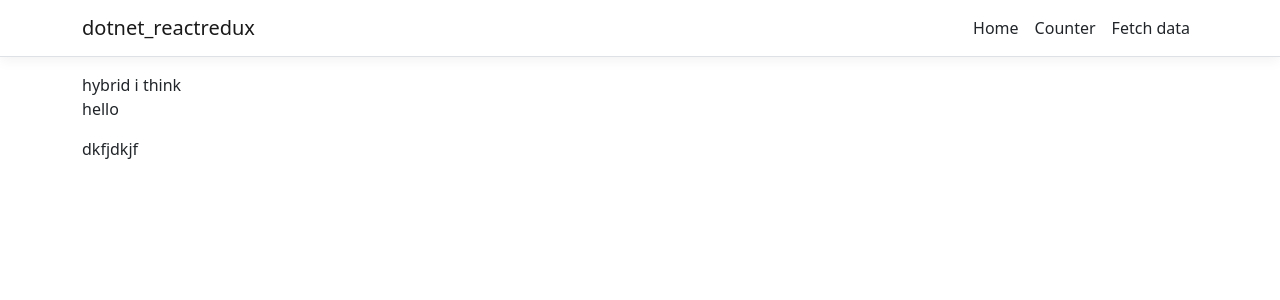
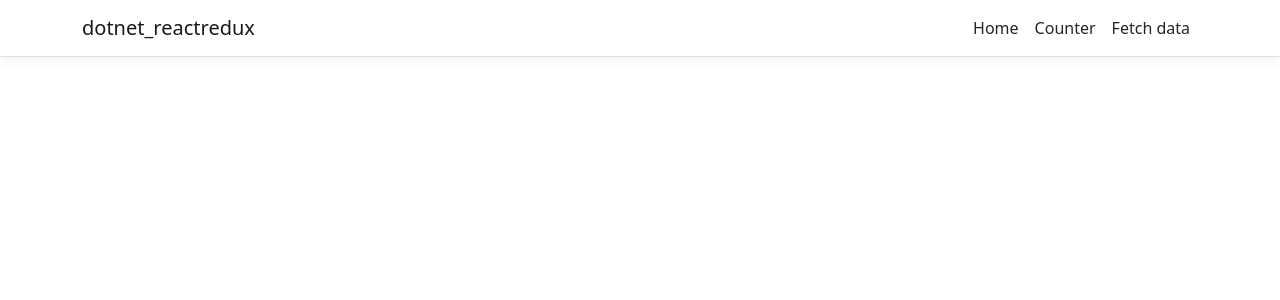
Before and after one commit to Dj-Viking/dotnet-react, a React app in the folder ClientApp/: page /hybrid in a window 1280 px wide. Shown: the top 300 px of the page. Built offline with nearby package versions, Linux system fonts and the light colour scheme.

Commit message:
remove hybrid idea

```diff
--- a/ClientApp/src/App.tsx
+++ b/ClientApp/src/App.tsx
@@ -5,22 +5,19 @@ import Layout from './components/Layout.tsx';
 import { BrowserRouter } from 'react-router-dom';
 import { Home } from './components/Home';
 // @ts-ignore
-import { FetchData } from './components/FetchData';
-import Hybrid from './components/hybrid-class';
+import { FetchData } from './components/FetchData.tsx';
 import { Counter } from './components/Counter';
 
 import './custom.css'
 
 const App = () => {
   const baseUrl = document.getElementsByTagName('base')[0].getAttribute('href');
-  const HybridComponent = new Hybrid<any>().use_component();
   return (
     <BrowserRouter basename={baseUrl}>
       <Layout>
         <Route exact path='/' component={Home} />
         <Route path='/counter' component={Counter} />
         <Route path='/fetch-data' component={FetchData} />
-        <Route path='/hybrid' component={HybridComponent} />
       </Layout>
     </BrowserRouter>
   );
--- a/ClientApp/src/components/NavMenu.js
+++ b/ClientApp/src/components/NavMenu.js
@@ -40,7 +40,7 @@ export class NavMenu extends Component {
                   <NavLink tag={Link} className="text-dark" to="/fetch-data">Fetch data</NavLink>
                 </NavItem>
                 {/* <NavItem>
-                  <NavLink tag={Link} className="text-dark" to="/test">this is a test</NavLink>
+                  <NavLink tag={Link} className="text-dark" to="/hybrid">this is a test</NavLink>
                 </NavItem> */}
               </ul>
             </Collapse>
--- a/ClientApp/src/components/hybrid-class.tsx
+++ /dev/null
@@ -1,51 +0,0 @@
-import React, { useEffect, useState } from "react";
-
-interface TProps { }
-
-//weird idea
-export default class Hybrid<TProps> {
-    private _component!: React.FC<TProps>;
-
-    constructor() {
-        this._component = (_props) => {
-
-            const [awaited_str, set_awaited_str] = useState<string>("");
-
-            async function some_slow_request(): Promise<string> {
-                return new Promise((resolve, _reject) => {
-                    setTimeout(() => {
-                        resolve("dkfjdkjf")
-                    }, 200);
-                })
-            }
-
-            useEffect(() => {
-                (async () => {
-                    const some_resolved_promise = await some_slow_request();
-                    set_awaited_str(some_resolved_promise);
-                })();
-            }, []);
-
-            return (
-                <div>
-                    hybrid i think
-                    <p>
-                        {this.interop_hello()}
-                    </p>
-                    <p>
-                        {awaited_str}
-                    </p>
-                </div>
-            );
-        }
-    }
-
-    public use_component(): React.FC<TProps> {
-        return this._component;
-    }
-
-
-    public interop_hello(): string {
-        return "hello"
-    }
-}
```
